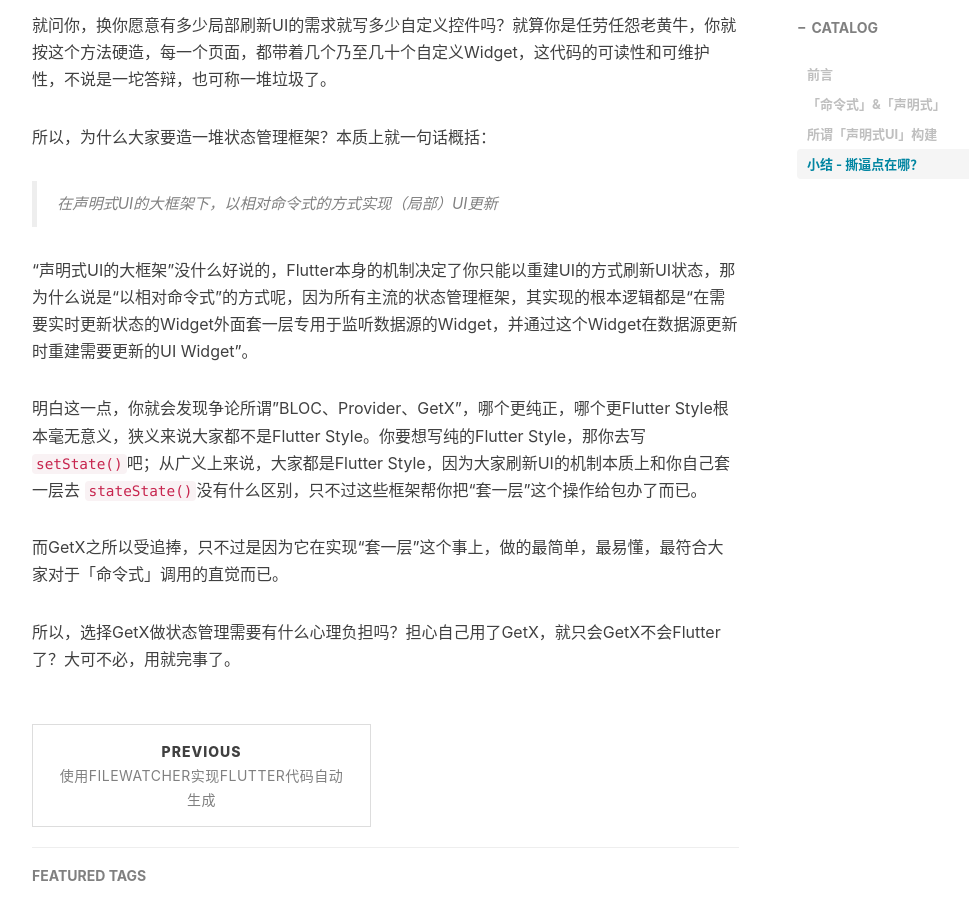
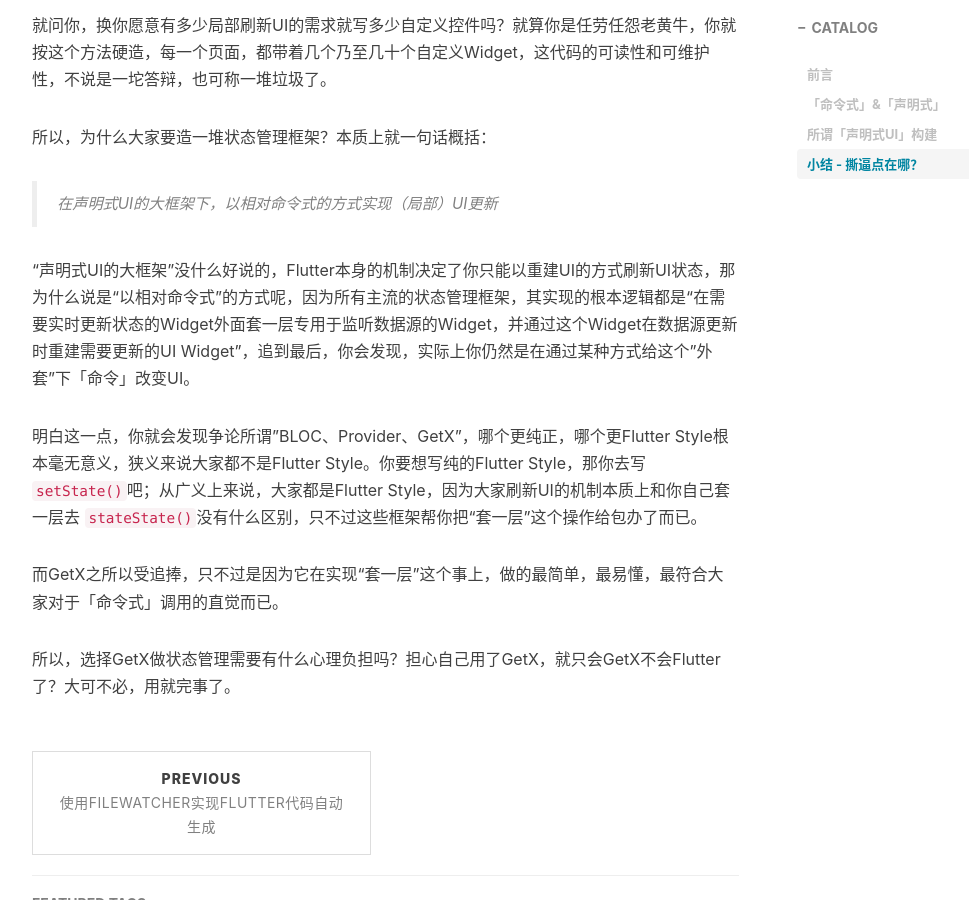
Before and after one commit to lx8421bcd/lx8421bcd.github.io, a Jekyll site: the page built from _posts/2023-12-04-GetX的非议与所谓声明式UI.md, in a window 1280 px wide and 900 px high, scrolled down 5098 px. Shown: the whole window, without its empty margins (233-1202 px from the left). Built offline with Jekyll 4.4.1, drawn with Linux system fonts in a browser that asks for light colours; nearby versions of some CDN libraries; comment, search, counter and statistics services are not loaded.

Commit message:
update post

```diff
--- a/_posts/2023-12-04-GetX的非议与所谓声明式UI.md
+++ b/_posts/2023-12-04-GetX的非议与所谓声明式UI.md
@@ -133,7 +133,7 @@
 
 > 在声明式UI的大框架下，以相对命令式的方式实现（局部）UI更新
 
-“声明式UI的大框架”没什么好说的，Flutter本身的机制决定了你只能以重建UI的方式刷新UI状态，那为什么说是“以相对命令式”的方式呢，因为所有主流的状态管理框架，其实现的根本逻辑都是“在需要实时更新状态的Widget外面套一层专用于监听数据源的Widget，并通过这个Widget在数据源更新时重建需要更新的UI Widget”。
+“声明式UI的大框架”没什么好说的，Flutter本身的机制决定了你只能以重建UI的方式刷新UI状态，那为什么说是“以相对命令式”的方式呢，因为所有主流的状态管理框架，其实现的根本逻辑都是“在需要实时更新状态的Widget外面套一层专用于监听数据源的Widget，并通过这个Widget在数据源更新时重建需要更新的UI Widget”，追到最后，你会发现，实际上你仍然是在通过某种方式给这个"外套"下「命令」改变UI。
 
 明白这一点，你就会发现争论所谓"BLOC、Provider、GetX"，哪个更纯正，哪个更Flutter Style根本毫无意义，狭义来说大家都不是Flutter Style。你要想写纯的Flutter Style，那你去写 `setState()`吧；从广义上来说，大家都是Flutter Style，因为大家刷新UI的机制本质上和你自己套一层去 `stateState()`没有什么区别，只不过这些框架帮你把“套一层”这个操作给包办了而已。
 
```
